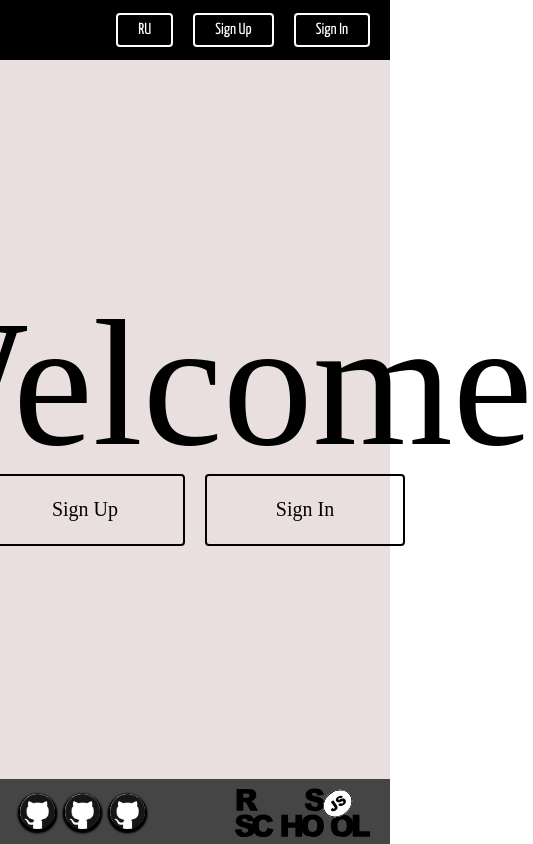
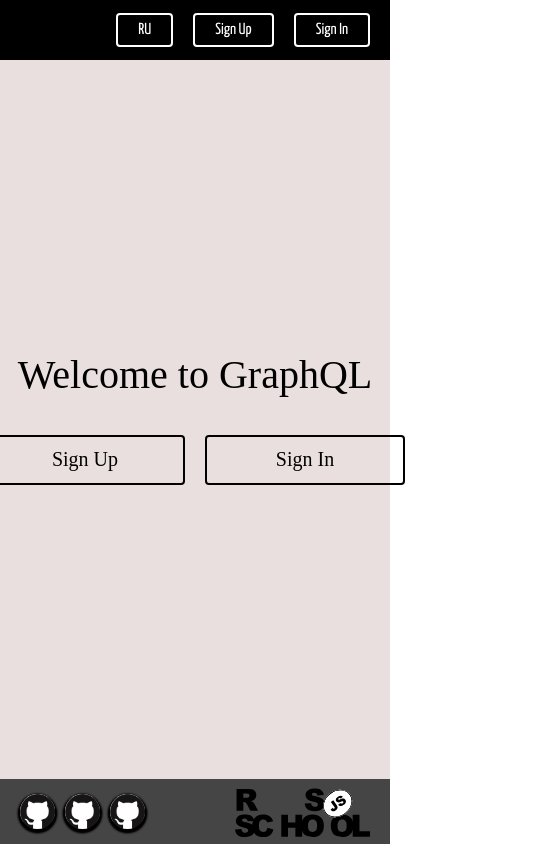
Before and after one commit to davidpinkevich/graphiql-app, a React (Vite) app: page / in a window 390 px wide. Shown: the whole page, 533 px wide, since content can reach past the window. Built offline with nearby package versions, Linux system fonts and the light colour scheme; no server answers.

Commit message:
feat: add new title

```diff
--- a/src/pages/Welcome/Welcome.scss
+++ b/src/pages/Welcome/Welcome.scss
@@ -4,7 +4,15 @@
   flex-direction: column;
   align-items: center;
   justify-content: center;
-  font-size: 180px;
+  text-align: center;
+  font-size: 120px;
+  padding: 15px;
+  @media (max-width: 1150px) {
+    font-size: 80px;
+  }
+  @media (max-width: 600px) {
+    font-size: 40px;
+  }
 
   .button {
     height: 72px;
@@ -12,6 +20,10 @@
     color: #000;
     border: 2px solid #000;
     font-size: 20px;
+    margin-top: 40px;
+    @media (max-width: 1150px) {
+      height: 50px;
+    }
 
     &:hover {
       background-color: #000;
--- a/src/pages/Welcome/Welcome.tsx
+++ b/src/pages/Welcome/Welcome.tsx
@@ -16,7 +16,7 @@ function Welcome() {
 
   return (
     <div className="welcome-page">
-      Welcome
+      Welcome to GraphQL
       <div className="header__actions">
         {!user && (
           <button
```
